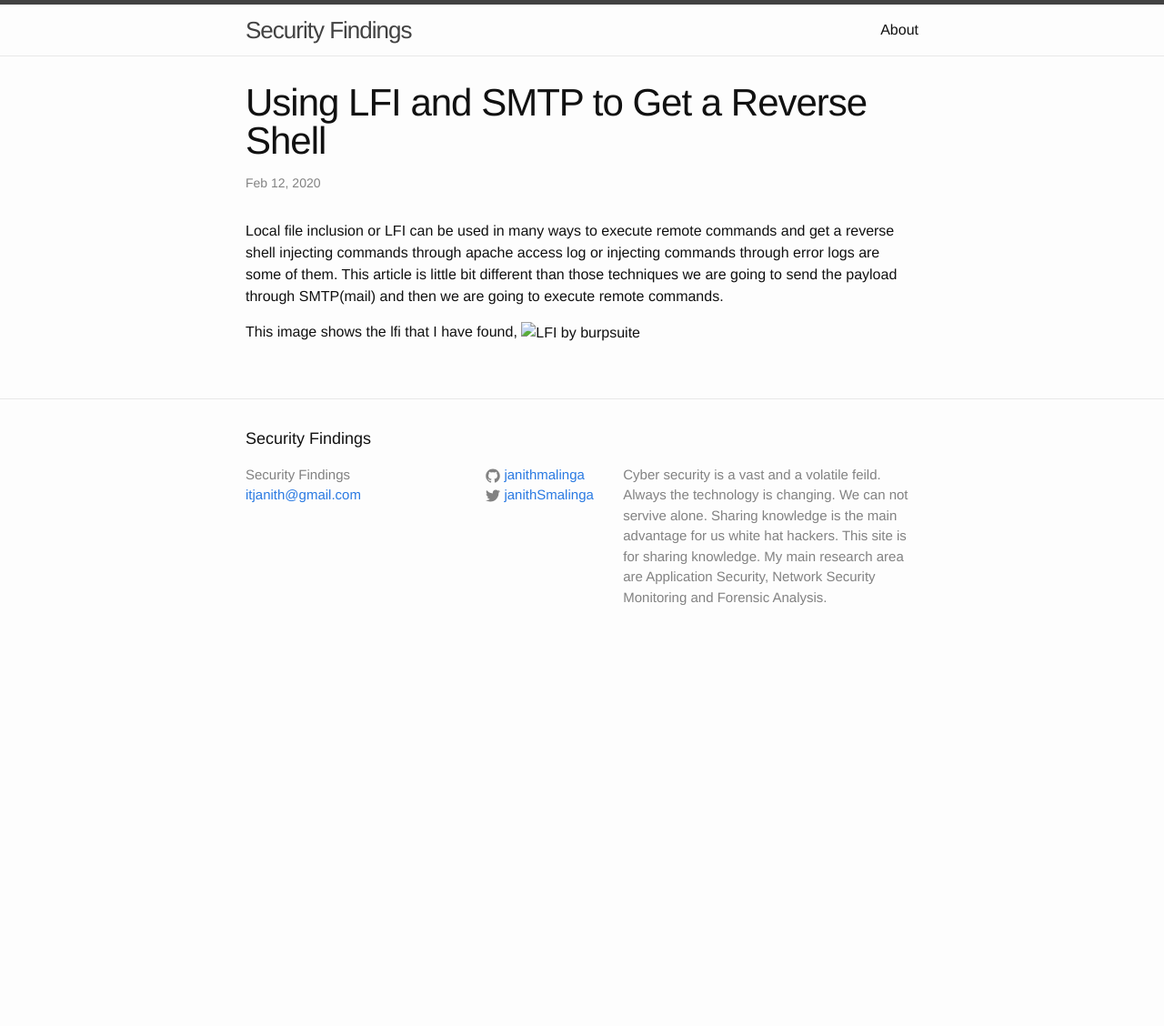
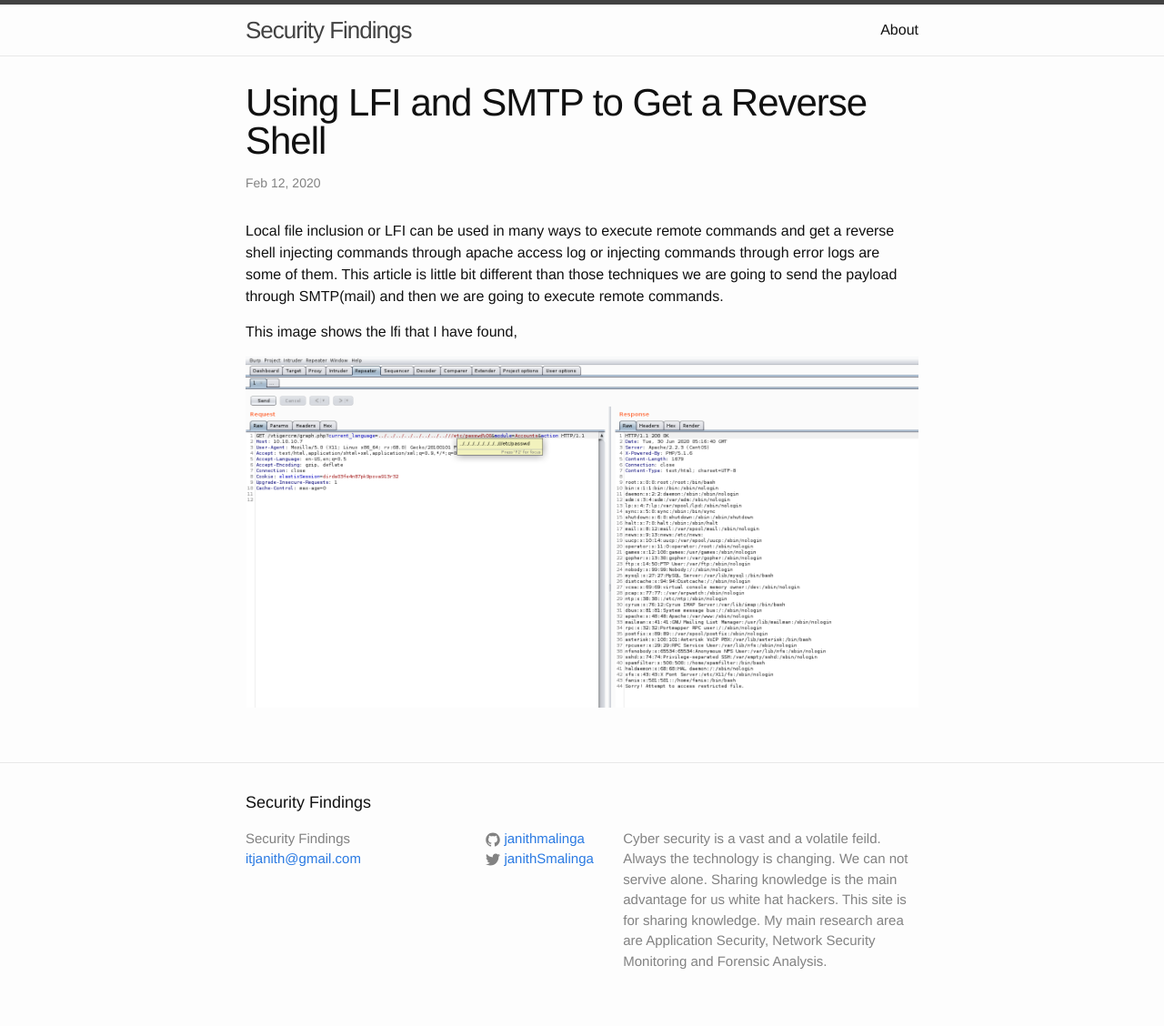
Before and after one commit to janithmalinga/janithmalinga.github.io, a Jekyll site: the page built from _posts/2020-02-12-Using-LFI-and-SMTP-to-get-a-Shell.md, in a window 1280 px wide. Shown: the whole page at 91% size. Built offline with Jekyll 4.4.1, drawn with Linux system fonts in a browser that asks for light colours; before the commit the page ends 900 px from its top, so only the background shows below that.

Commit message:
Update and rename 2020-02-12-using-lfi-and-smtp-to-get-a-shell.md to 2020-02-12-Using-LFI-and-SMTP-to-get-a-Shell.md

```diff
--- a/_posts/2020-02-12-using-lfi-and-smtp-to-get-a-shell.md
+++ b/_posts/2020-02-12-Using-LFI-and-SMTP-to-get-a-Shell.md
@@ -10,4 +10,5 @@ apache access log or injecting commands through error logs are some of them. Thi
 we are going to send the payload through SMTP(mail) and then we are going to execute remote commands.
 
 This image shows the lfi that I have found,
-![LFI by burpsuite](../_images/_fli-smtp-shell/lfi-smtp-1.png)
+
+![LFI by burpsuite](https://raw.githubusercontent.com/janithmalinga/janithmalinga.github.io/master/_images/_fli-smtp-shell/lfi-smtp-1.png)
```
